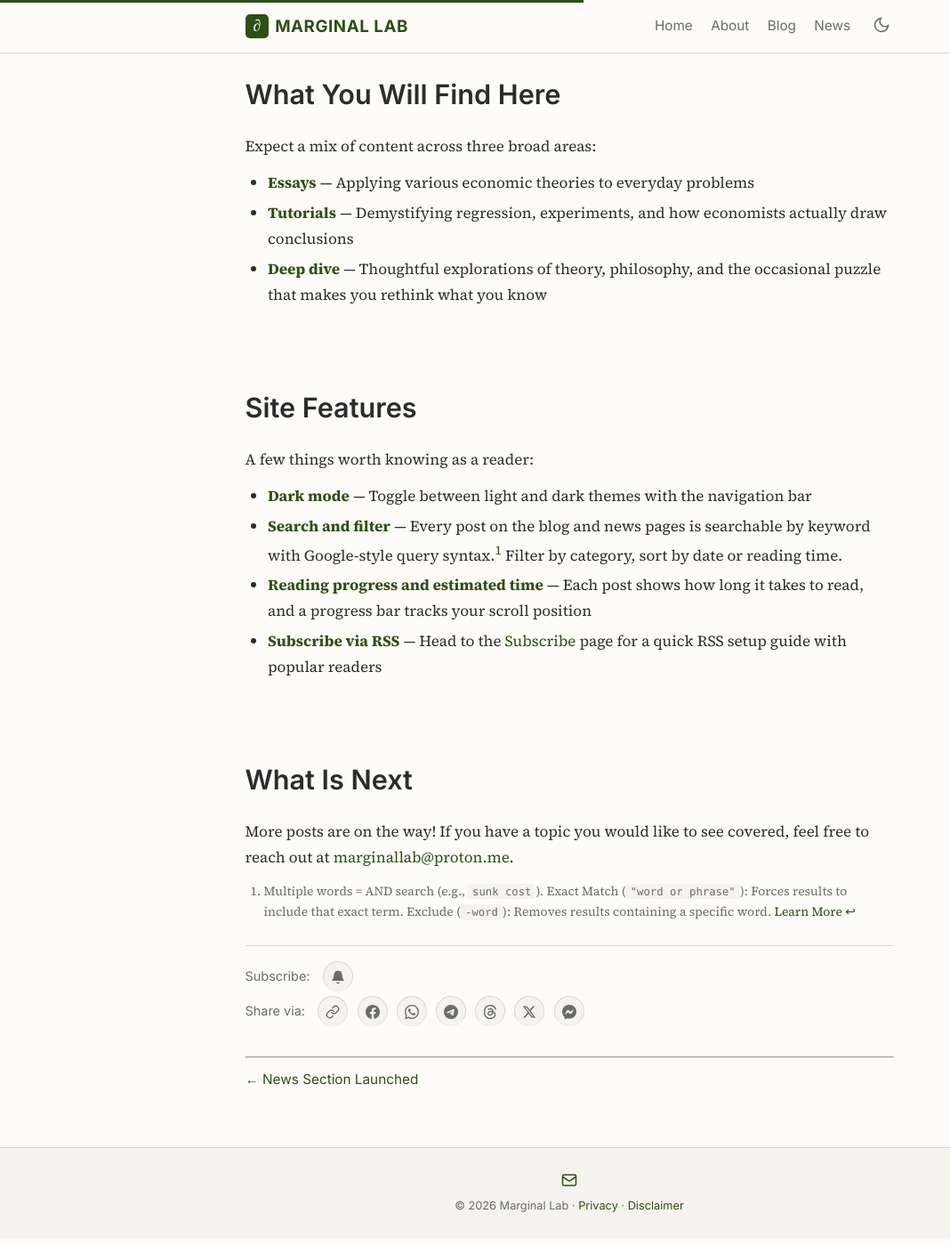
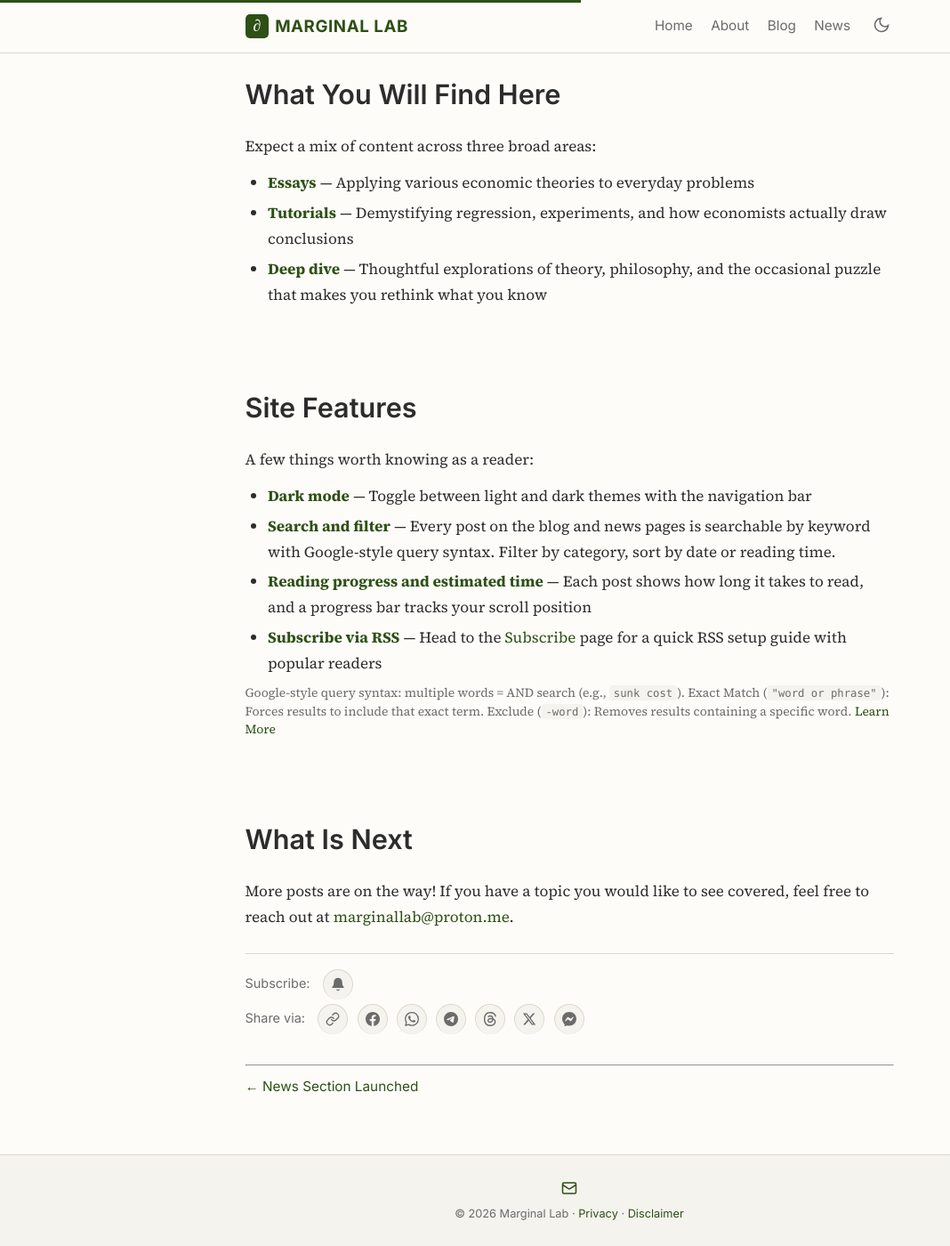
Before and after one commit to marginallabs/marginallabs.github.io, a Jekyll site: the page built from _posts/2026-04-30-Marginal-Lab-Is-Live.md, in a window 1280 px wide and 1400 px high, scrolled down 554 px. Shown: the whole window at 89% size, without its empty margins (0-1068 px from the left). Built offline with Jekyll 4.4.1, drawn with Linux system fonts in a browser that asks for light colours.

Commit message:
Move footnote inline below Site Features section
Co-Authored-By: Claude Opus 4.7 <noreply@anthropic.com>

```diff
--- a/_posts/2026-04-30-Marginal-Lab-Is-Live.md
+++ b/_posts/2026-04-30-Marginal-Lab-Is-Live.md
@@ -34,11 +34,11 @@ Expect a mix of content across three broad areas:
 A few things worth knowing as a reader:
 
 - **Dark mode** — Toggle between light and dark themes with the navigation bar
-- **Search and filter** — Every post on the blog and news pages is searchable by keyword with Google-style query syntax.[^1] Filter by category, sort by date or reading time.
+- **Search and filter** — Every post on the blog and news pages is searchable by keyword with Google-style query syntax. Filter by category, sort by date or reading time.
 - **Reading progress and estimated time** — Each post shows how long it takes to read, and a progress bar tracks your scroll position
 - **Subscribe via RSS** — Head to the [Subscribe](/subscribe/) page for a quick RSS setup guide with popular readers
 
-[^1]: Multiple words = AND search (e.g., `sunk cost`). Exact Match (`"word or phrase"`): Forces results to include that exact term. Exclude (`-word`): Removes results containing a specific word. [Learn More](https://support.google.com/websearch/answer/2466433)
+<p class="inline-footnote">Google-style query syntax: multiple words = AND search (e.g., <code>sunk cost</code>). Exact Match (<code>"word or phrase"</code>): Forces results to include that exact term. Exclude (<code>-word</code>): Removes results containing a specific word. <a href="https://support.google.com/websearch/answer/2466433">Learn More</a></p>
 
 
 # What Is Next
--- a/assets/css/style.css
+++ b/assets/css/style.css
@@ -389,6 +389,12 @@ details[open] > .section-toggle .toggle-chevron {
 .post-content .footnotes {
   font-size: 0.82rem;
   color: var(--color-text-light);
+}
+.post-content .inline-footnote {
+  font-size: 0.82rem;
+  color: var(--color-text-light);
+  margin: 0.6em 0 0 0;
+  line-height: 1.5;
 }
 .rss-readers-table .info-trigger {
   display: inline-flex;
```
